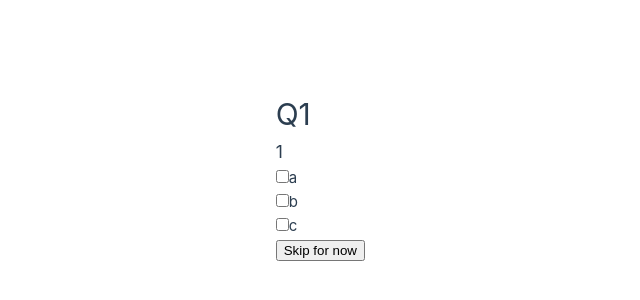
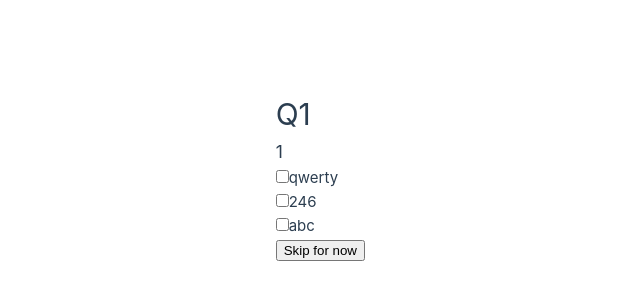
Before and after one commit to gabaddotey/notBlocked_RT, a Vue app: page /q1 in a window 1280 px wide. Shown: the part 224-524 px from the top of the page, without its empty margins (275-915 px from the left). Built offline with nearby package versions, Linux system fonts and the light colour scheme; the HTML template or start-up script is replaced by a standard one.

Commit message:
question option list WORKS

```diff
--- a/src/views/Q1View.vue
+++ b/src/views/Q1View.vue
@@ -1,15 +1,7 @@
 <script setup lang="ts">
 import MultiQuestion from '../components/MultiSelect.vue'
-import {ref} from 'vue'
 
-const questionList = ref([
-  { id: 1, questionTitle: 'My journey with Vue' },
-  { id: 2, questionTitle: 'Blogging with Vue' },
-  { id: 3, questionTitle: 'Why Vue is so fun' }
-])
-
-const getOpList = () => [1, 2, 3, 4, 5]
-const oplist = ref(getOpList())
+const oplist = ['qwerty','246','abc']
 
 </script>
 
@@ -19,7 +11,7 @@ const oplist = ref(getOpList())
     <h1>Q1</h1>
 
     <!--<MultiQuestion props.questiontitle="How are you?" :question-options="['good', 'bad']" next-question="/q2"/>-->
-    <MultiQuestion question-options= abc next-question="???" id=1></MultiQuestion>
+    <MultiQuestion id=1 :question-options = oplist next-question="???" ></MultiQuestion>
   </div>
 
 </template>
```
